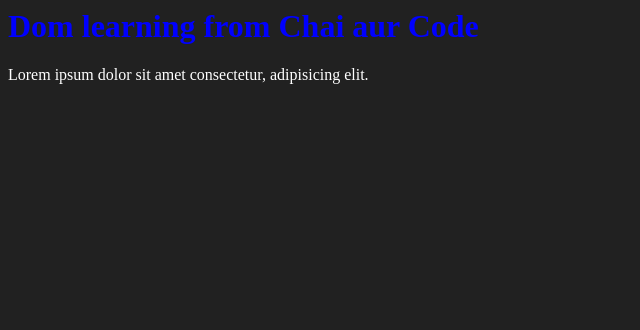
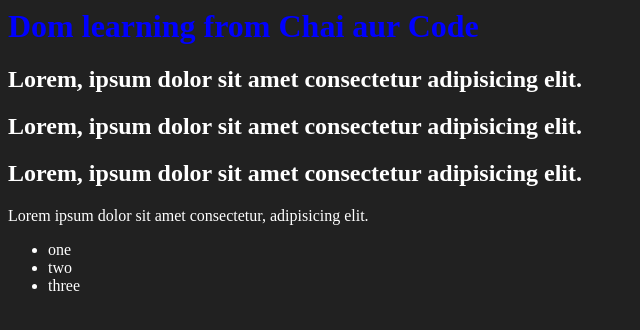
Before and after one commit to Ishanpathak1/learninigjs, a plain HTML site: page 06_dom/one.html in a window 1280 px wide. Shown: the whole page, without its empty margins (0-640 px from the left). Drawn offline with Linux system fonts and the light colour scheme.

Commit message:
done till 29:46

```diff
--- a/06_dom/one.html
+++ b/06_dom/one.html
@@ -12,9 +12,18 @@
 </head>
 <body class="bg-black">
     <div class="bg-black">
-        <h1 style= "color: blue;"id= "title" class="heading">Dom learning from Chai aur Code</h1>
+        <h1 style= "color: blue;"id= "title" class="heading">Dom learning from Chai aur Code <span style="display: none;"> test text</span></h1>
+        <h2>Lorem, ipsum dolor sit amet consectetur adipisicing elit. </h2>
+        <h2>Lorem, ipsum dolor sit amet consectetur adipisicing elit. </h2>
+        <h2>Lorem, ipsum dolor sit amet consectetur adipisicing elit. </h2>
         <p>Lorem ipsum dolor sit amet consectetur, adipisicing elit. </p>
     </div>
+
+    <ul>
+        <li>one</li>
+        <li>two</li>
+        <li>three</li>
+    </ul>
 </body>
 </html>
 
@@ -26,3 +35,5 @@
 <!-- document.getElementById('title').setAttribute('class','test'), output will be undefined, but this will get reflected , and it will always over write -->
 
 <!-- title.style.backgroundColor='green', this will set the green -->
+<!--document.querySelector -->
+<!-- title.style.backgroundColor='green', this will set the green -->
```
